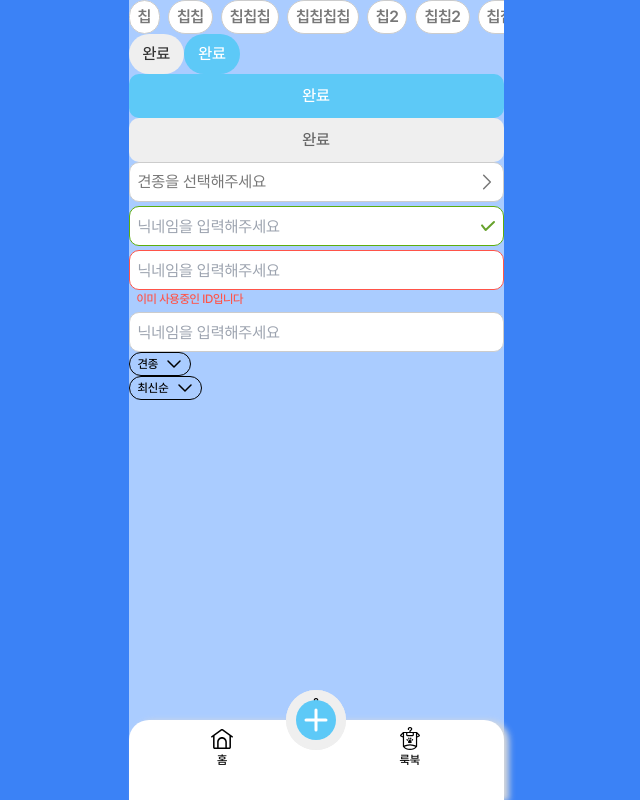
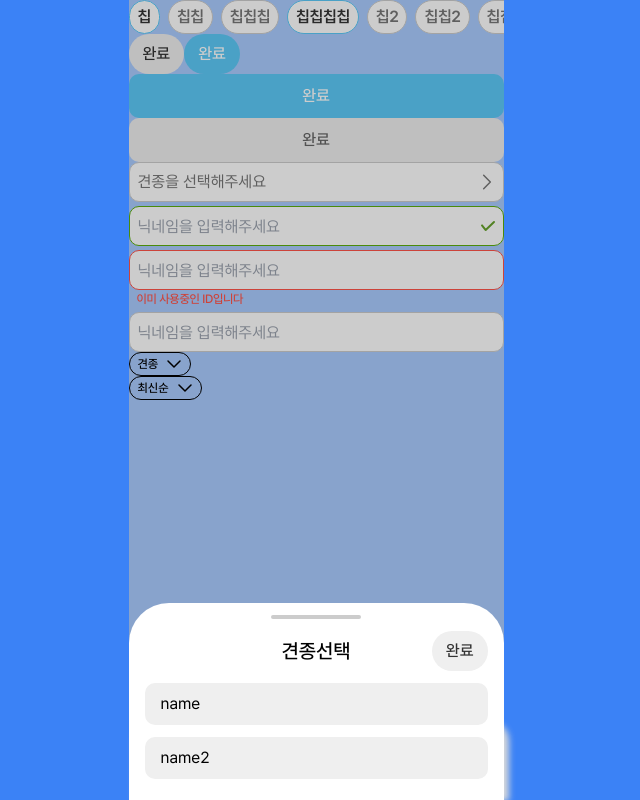
Before and after one commit to ggosunnae/ggosunnae_front, a Next.js app: page /test in a window 1280 px wide. Both pictures are taken after a click on the button "견종". Shown: the whole page, without its empty margins (324-964 px from the left). Built offline with nearby package versions, Linux system fonts and the light colour scheme.

Commit message:
:lipstick: Modal Provider Init

```diff
--- a/src/app/layout.tsx
+++ b/src/app/layout.tsx
@@ -3,6 +3,7 @@ import "@/font/pretendard/pretendard-subset.css";
 import "./globals.css";
 import "slick-carousel/slick/slick.css";
 import "slick-carousel/slick/slick-theme.css";
+import { ModalProvider } from "@/provider/ModalProvider";
 
 export const metadata: Metadata = {
   title: "꼬순내",
@@ -17,7 +18,9 @@ export default function RootLayout({
   return (
     <html lang="ko">
       <body className="mx-auto h-screen max-w-[375px] bg-blue-500">
-        <div className="relative h-full">{children}</div>
+        <div className="relative h-full">
+          <ModalProvider>{children}</ModalProvider>
+        </div>
       </body>
     </html>
   );
--- a/src/app/test/page.tsx
+++ b/src/app/test/page.tsx
@@ -1,3 +1,4 @@
+"use client";
 import BNB from "@/components/Common/BNB";
 import Chip from "@/components/Common/Chip";
 import Complete from "@/components/Common/Complete/Bottom";
@@ -5,39 +6,103 @@ import Top from "@/components/Common/Complete/Top";
 import Filter from "@/components/Common/Filter";
 import Input from "@/components/Common/Input/Input";
 import Select from "@/components/Common/Input/Select";
-import React from "react";
+import SelectModal from "@/components/Modal/SelectModal";
+import { Dispatch, SetStateAction, useState } from "react";
 
-const page = () => {
+const Li = ({ setClick }: { setClick: Dispatch<SetStateAction<string>> }) => {
+  return (
+    <>
+      {[
+        { key: "key1", name: "name" },
+        { key: "key2", name: "name2" },
+      ].map((depth) => (
+        <li
+          key={depth.key}
+          className={`flex h-[42px] w-full flex-none cursor-pointer items-center rounded-[10px] bg-grayscale-gray4 px-4 text-left leading-6 tracking-25`}
+          onClick={() => setClick(depth.name)}
+        >
+          {depth.name}
+        </li>
+      ))}
+    </>
+  );
+};
+
+const Li2 = ({
+  setClick2,
+}: {
+  setClick2: Dispatch<SetStateAction<string>>;
+}) => {
+  return (
+    <>
+      {[
+        { key: "key1", name: "name" },
+        { key: "key2", name: "name2" },
+      ].map((depth) => (
+        <li
+          key={depth.key}
+          className={`flex h-[42px] w-full flex-none cursor-pointer items-center rounded-[10px] bg-grayscale-gray4 px-4 text-left leading-6 tracking-25`}
+          onClick={() => setClick2(depth.name)}
+        >
+          {depth.name}
+        </li>
+      ))}
+    </>
+  );
+};
+
+const TestPage = () => {
+  const [click, setClick] = useState("");
+  const [click2, setClick2] = useState("");
+
   return (
     <main className="bg-[#acf]">
-      <div className="scrollbar-hide flex gap-2 overflow-x-auto">
-        <Chip label="칩" />
+      <div className="flex gap-2 overflow-x-auto scrollbar-hide">
+        <Chip label="칩" active={"칩"} />
         <Chip label="칩칩" />
         <Chip label="칩칩칩" />
-        <Chip label="칩칩칩칩" />
+        <Chip label="칩칩칩칩" active={"칩칩칩칩"} />
         <Chip label="칩2" />
         <Chip label="칩칩2" />
         <Chip label="칩칩칩2" />
         <Chip label="칩칩칩칩2" />
       </div>
+
       <BNB />
+
       <Top>완료</Top>
+
       <Top active={true}>완료</Top>
+
       <Complete type="button" check={true}>
         완료
       </Complete>
+
       <Complete type="button" check={false}>
         완료
       </Complete>
+
       <Select />
+
       <Input approve={true} />
+
       <Input error={"이미 사용중인 ID입니다"} />
+
       <Input />
 
-      <Filter>견종</Filter>
-      <Filter>최신순</Filter>
+      <p>{click}</p>
+      <Filter title="견종선택" Content={() => <Li setClick={setClick} />}>
+        견종
+      </Filter>
+
+      <p>{click2}</p>
+      <Filter title="순서선택" Content={() => <Li2 setClick2={setClick2} />}>
+        최신순
+      </Filter>
+
+      <SelectModal />
     </main>
   );
 };
 
-export default page;
+export default TestPage;
--- a/src/components/Common/Filter.tsx
+++ b/src/components/Common/Filter.tsx
@@ -1,11 +1,23 @@
 "use client";
 import DownArrow from "@/asset/icons/downarrow.svg";
-const Filter = ({ children }: { children: React.ReactNode }) => {
+import { useModalDispatch } from "@/provider/ModalProvider";
+
+interface FilterT {
+  title?: string;
+  children: React.ReactNode;
+  Content?: React.ComponentType<any>;
+}
+
+const Filter = ({ title, children, Content }: FilterT) => {
+  const { openModal } = useModalDispatch();
+
   return (
     <button
       type="button"
-      onClick={() => {}}
       className="flex h-6 items-center gap-2 rounded-full border border-black px-2 text-xs font-medium leading-[18px] tracking-25"
+      onClick={() => {
+        openModal(Content ? <Content /> : null, title);
+      }}
     >
       {children} <DownArrow />
     </button>
--- a/src/components/Common/Input/Select.tsx
+++ b/src/components/Common/Input/Select.tsx
@@ -1,3 +1,4 @@
+"use client";
 import RightArrow from "@/asset/icons/rightarrow16.svg";
 const Select = () => {
   return (
--- a/src/components/Modal/SelectModal.tsx
+++ b/src/components/Modal/SelectModal.tsx
@@ -1,32 +1,72 @@
+"use client";
 import Top from "@/components/Common/Complete/Top";
+import { useModalDispatch, useModalState } from "@/provider/ModalProvider";
+import { animated, useTransition } from "@react-spring/web";
 
 const SelectModal = () => {
+  const { isOpen, content, title } = useModalState();
+  const { closeModal } = useModalDispatch();
+
+  const transition = useTransition(isOpen, {
+    from: {
+      y: "100%",
+      opacity: 0,
+    },
+    enter: {
+      y: "0",
+      opacity: 1,
+    },
+    leave: {
+      y: "100%",
+      opacity: 0,
+    },
+  });
+
+  // ${active === depth.key ? "border border-primary-normalBlue bg-primary-background" : "bg-grayscale-gray4"}
   return (
-    <div className="absolute bottom-0 left-0 z-20 h-full w-full bg-black/20">
-      <div className="absolute bottom-0 left-0 min-w-full rounded-t-[40px] bg-white px-4 pb-[21px] pt-3">
+    <>
+      {transition((style, isOpen) => (
+        <>
+          {isOpen && (
+            <div className={`absolute bottom-0 left-0 z-20 h-full w-full`}>
+              <animated.div
+                style={{ opacity: style.opacity }}
+                className={"absolute bottom-0 left-0 right-0 top-0 bg-black/20"}
+              ></animated.div>
+              <animated.div
+                style={{ y: style.y }}
+                className="absolute bottom-0 left-0 min-w-full rounded-t-[40px] bg-white px-4 pb-[21px] pt-3"
+              >
                 <div className="mx-auto w-[90px] rounded-full border-[2px] border-grayscale-gray3"></div>
 
+                {title && (
                   <div className="relative mt-3 flex items-center justify-center">
                     <h4 className="absolute left-1/2 top-1/2 -translate-x-1/2 -translate-y-1/2 text-xl font-medium leading-[30px] tracking-25">
-            정렬기준
+                      {title}
                     </h4>
                     <div className="ml-auto">
-            <Top>완료</Top>
+                      <Top onClick={closeModal}>완료</Top>
                     </div>
                   </div>
-        <ul className="mt-3 flex flex-col gap-3">
-          <li className="flex h-[42px] w-full cursor-pointer items-center rounded-[10px] border border-primary-normalBlue bg-primary-background px-4 text-left leading-6 tracking-25">
-            최신순
+                )}
+
+                <ul className="mt-3 flex max-h-[162px] flex-col gap-3 overflow-y-auto scrollbar-hide">
+                  {content}
+                  {/* {depths.map((depth) => (
+                    <li
+                      key={depth.key}
+                      className={`flex h-[42px] w-full flex-none cursor-pointer items-center rounded-[10px] bg-grayscale-gray4 px-4 text-left leading-6 tracking-25`}
+                    >
+                      {depth.name}
                     </li>
-          <li className="flex h-[42px] w-full cursor-pointer items-center rounded-[10px] bg-grayscale-gray4 px-4 text-left leading-6 tracking-25">
-            오래된순
-          </li>
-          <li className="flex h-[42px] w-full cursor-pointer items-center rounded-[10px] bg-grayscale-gray4 px-4 text-left leading-6 tracking-25">
-            인기순
-          </li>
+                  ))} */}
                 </ul>
+              </animated.div>
             </div>
-    </div>
+          )}
+        </>
+      ))}
+    </>
   );
 };
 
--- /dev/null
+++ b/src/provider/ModalProvider.tsx
@@ -0,0 +1,53 @@
+"use client";
+import { createContext, ReactNode, useContext, useState } from "react";
+
+export interface DepthsT {
+  key: string;
+  name: string;
+}
+
+interface ModalStateContextProps {
+  isOpen: boolean;
+  content: ReactNode | null;
+  title?: string;
+}
+
+interface ModalProviderContextProps {
+  openModal: (content: ReactNode, title?: string) => void;
+  closeModal: () => void;
+}
+
+const ModalStateContext = createContext<ModalStateContextProps>({
+  isOpen: false,
+  content: null,
+});
+const ModalDispatchContext = createContext<ModalProviderContextProps>({
+  openModal: () => {},
+  closeModal: () => {},
+});
+
+export const ModalProvider = ({ children }: { children: React.ReactNode }) => {
+  const [modalState, setModalState] = useState<ModalStateContextProps>({
+    isOpen: false,
+    content: null,
+    title: undefined,
+  });
+
+  const openModal = (content: ReactNode, title?: string) => {
+    setModalState({ isOpen: true, content, title });
+  };
+  const closeModal = () => {
+    setModalState({ isOpen: false, content: null, title: undefined });
+  };
+
+  return (
+    <ModalStateContext.Provider value={modalState}>
+      <ModalDispatchContext.Provider value={{ openModal, closeModal }}>
+        {children}
+      </ModalDispatchContext.Provider>
+    </ModalStateContext.Provider>
+  );
+};
+
+export const useModalState = () => useContext(ModalStateContext);
+export const useModalDispatch = () => useContext(ModalDispatchContext);
```
Also changed, not shown: src/provider/ModalProvider2.tsx (added, +60 -0 lines). Lines whose indentation alone changed are shown as unchanged.
